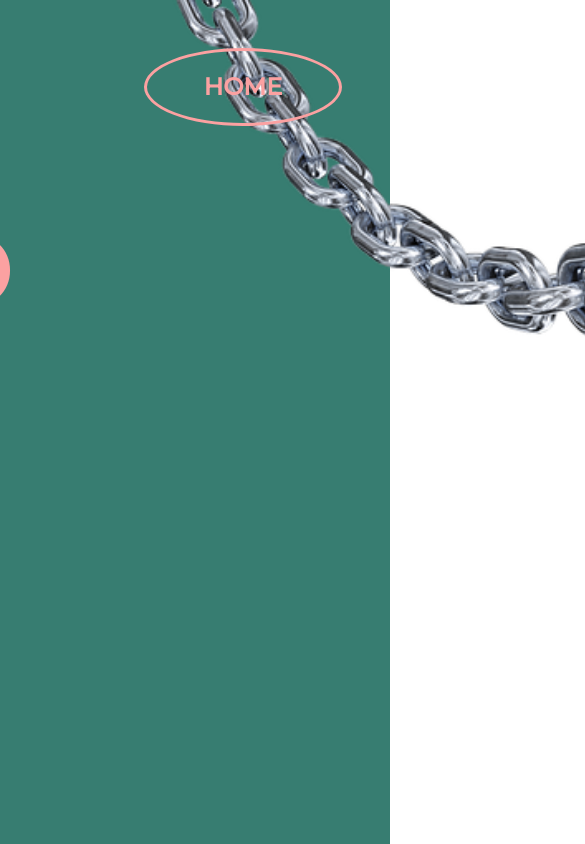
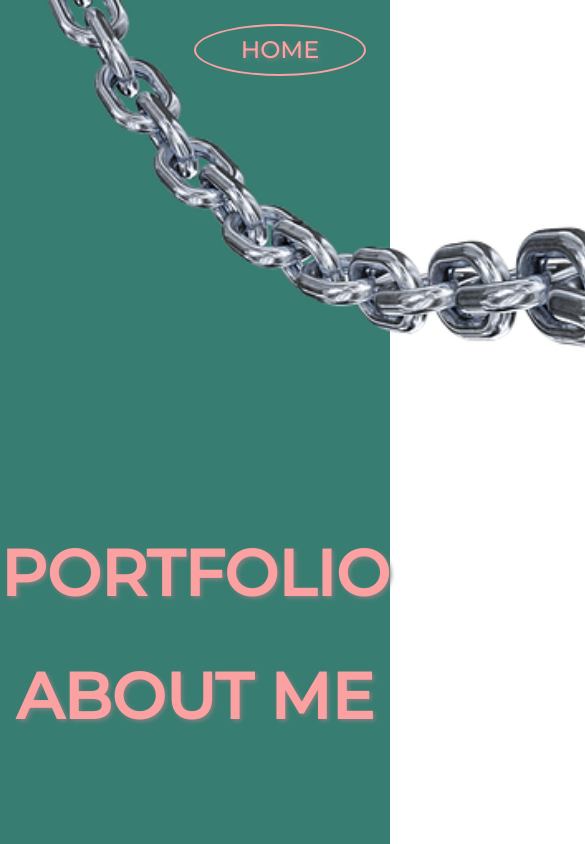
Before and after one commit to timemash24/my_projects, a React (Create React App) app: page / in a window 390 px wide. Shown: the top 844 px of the page, 585 px wide, since content can reach past the window. Built offline with nearby package versions, Linux system fonts and the light colour scheme.

Commit message:
Upadate media query of home page

```diff
--- a/src/css/Home.module.css
+++ b/src/css/Home.module.css
@@ -33,7 +33,7 @@
 }
 
 .home_title {
-  min-width: 12rem;
+  width: 12rem;
   height: 4.5rem;
   margin: 3rem;
   border: solid 3px;
@@ -44,7 +44,7 @@
 }
 
 .home_menu {
-  min-width: 40rem;
+  width: 45rem;
   margin: 1em;
   align-self: center;
   font-size: 6rem;
@@ -56,6 +56,71 @@
   margin: 0.7em;
 }
 
-/* @media screen and (min-width) {
+/* 테블릿 가로, 테블릿 세로 (해상도 768px ~ 1023px)*/
+@media all and (min-width: 768px) and (max-width: 1023px) {
+  .home_title {
+    height: 4rem;
+    margin: 2.5rem;
+    font-size: 1.5rem;
+    font-weight: 200;
+    line-height: 4rem;
+  }
 
-} */
+  .home_menu {
+    width: 20rem;
+    margin: 0;
+    font-size: 4rem;
+  }
+
+  .home_menu li {
+    width: 30rem;
+    margin: 1em;
+  }
+}
+
+/* 모바일 가로, 모바일 세로 (해상도 480px ~ 767px)*/
+@media all and (max-width: 767px) {
+  .background_img {
+    /* height: 100vw; */
+    left: 0;
+  }
+
+  .home {
+    flex-direction: column;
+    /* justify-content: space-around; */
+    align-items: flex-end;
+    text-shadow: 2px 2px 4px gray;
+  }
+
+  .home_title {
+    width: 7em;
+    height: 3rem;
+    margin: 1.5rem;
+    border: solid 2px;
+    font-size: 1.5rem;
+    font-weight: 200;
+    line-height: 3rem;
+    /* text-shadow: 2px 2px 4px gray; */
+  }
+
+  .home_menu {
+    display: flex;
+    flex-direction: column;
+    justify-content: flex-end;
+    align-items: center;
+    text-align: center;
+    width: 30rem;
+    /* width: 100vw; */
+    /* margin-bottom: 1em; */
+    padding: 0;
+    font-size: 4rem;
+  }
+
+  .home_menu li {
+    width: 30rem;
+    text-align: center;
+    /* width: 100vw; */
+    /* margin: 1em; */
+    margin-top: 0;
+  }
+}
--- a/src/css/Nav.module.css
+++ b/src/css/Nav.module.css
@@ -32,6 +32,7 @@
 
 .navbar button:hover {
   color: var(--green-color);
+  border-color: var(--green-color);
   font-weight: bold;
 }
 .navbar ul {
@@ -50,3 +51,15 @@
   color: var(--green-color);
   font-size: bold;
 }
+
+/* PC (해상도 1024px)*/
+@media all and (min-width: 1024px) {
+}
+
+/* 테블릿 가로, 테블릿 세로 (해상도 768px ~ 1023px)*/
+@media all and (min-width: 768px) and (max-width: 1023px) {
+}
+
+/* 모바일 가로, 모바일 세로 (해상도 480px ~ 767px)*/
+@media all and (max-width: 767px) {
+}
```
